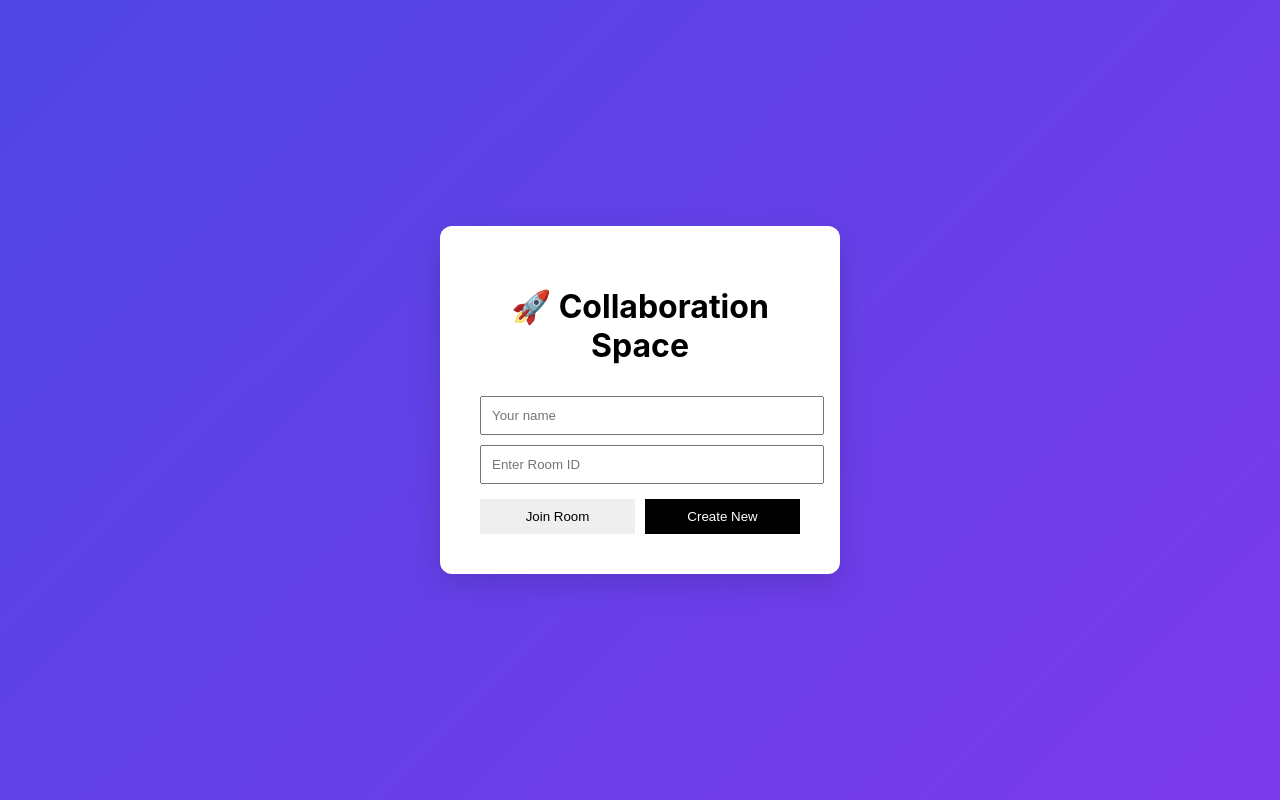
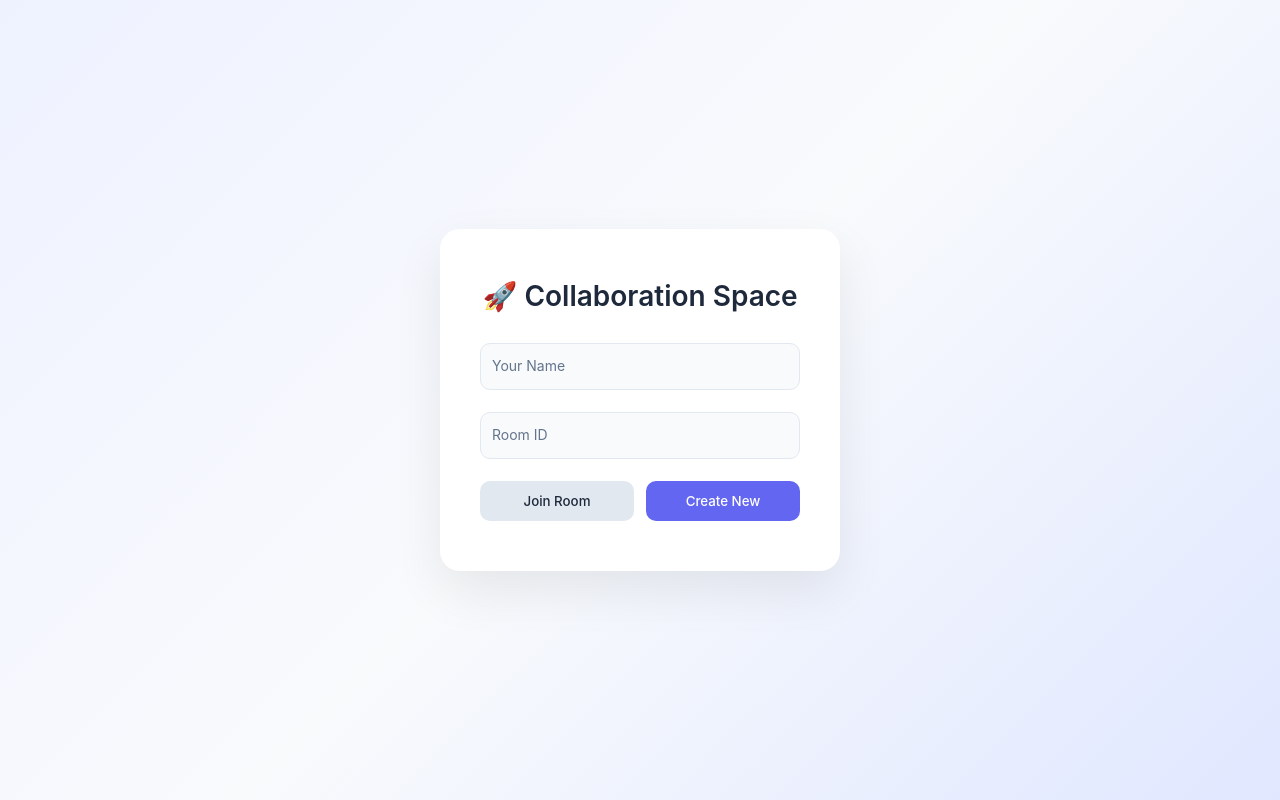
Before and after one commit to prateekgb123/REAL-TIME-COLLABORATION-TOOL, a React (Create React App) app in the folder frontend/: page / in a window 1280 px wide. Built offline with nearby package versions, Linux system fonts and the light colour scheme; no server answers.

Commit message:
improved the css

```diff
--- a/frontend/src/App.css
+++ b/frontend/src/App.css
@@ -1,85 +1,179 @@
+/* RESET */
+* {
+  box-sizing: border-box;
+  margin: 0;
+  padding: 0;
+  font-family: "Inter", sans-serif;
+}
+
 body {
   margin: 0;
-  font-family: Inter, sans-serif;
+  min-height: 100vh;
+  background: linear-gradient(135deg, #eef2ff, #f8fafc, #e0e7ff);
 }
 
-/* JOIN PAGE */
-.joinPage {
-  height: 100vh;
-  display: flex;
-  justify-content: center;
-  align-items: center;
-  background: linear-gradient(135deg, #4f46e5, #7c3aed);
+
+/* LIGHT CARD */
+.joinCard {
+  background: white;
+  border-radius: 20px;
+  padding: 50px 40px;
+  width: 400px;
+  text-align: center;
+  box-shadow: 0 20px 50px rgba(0, 0, 0, 0.08);
+  transition: 0.3s ease;
 }
 
-.joinCard {
-  background: white;
-  padding: 40px;
-  border-radius: 12px;
-  width: 320px;
-  text-align: center;
-  box-shadow: 0 10px 30px rgba(0, 0, 0, 0.15);
+.joinCard:hover {
+  transform: translateY(-6px);
+  box-shadow: 0 30px 70px rgba(0, 0, 0, 0.12);
 }
 
-.joinCard input {
-  width: 100%;
-  padding: 10px;
-  margin-top: 10px;
+/* TITLE */
+.joinCard h1 {
+  font-size: 28px;
+  font-weight: 600;
+  margin-bottom: 30px;
+  color: #1e293b;
 }
 
+/* INPUT WRAPPER */
+.inputGroup {
+  position: relative;
+  margin-bottom: 22px;
+}
+
+.inputGroup input {
+  width: 100%;
+  padding: 14px 12px;
+  border-radius: 10px;
+  border: 1px solid #e2e8f0;
+  outline: none;
+  font-size: 14px;
+  background: #f8fafc;
+  transition: 0.2s ease;
+}
+
+.inputGroup input:focus {
+  border-color: #6366f1;
+  background: white;
+}
+
+.inputGroup label {
+  position: absolute;
+  left: 12px;
+  top: 14px;
+  font-size: 14px;
+  color: #64748b;
+  pointer-events: none;
+  transition: 0.2s ease;
+  background: transparent;
+}
+
+.inputGroup input:focus + label,
+.inputGroup input:not(:placeholder-shown) + label {
+  top: -8px;
+  left: 8px;
+  font-size: 11px;
+  background: white;
+  padding: 2px 6px;
+  border-radius: 6px;
+  color: #6366f1;
+}
+
+/* BUTTONS */
 .btns {
-  margin-top: 15px;
   display: flex;
-  gap: 10px;
+  gap: 12px;
+  margin-top: 20px;
 }
 
 .btns button {
   flex: 1;
-  padding: 10px;
+  padding: 12px;
+  border-radius: 10px;
   border: none;
+  font-weight: 500;
   cursor: pointer;
+  transition: 0.3s ease;
 }
 
-.create {
-  background: black;
+.joinBtn {
+  background: #e2e8f0;
+  color: #1e293b;
+}
+
+.joinBtn:hover {
+  background: #cbd5e1;
+}
+
+.createBtn {
+  background: #6366f1;
   color: white;
 }
 
-/* EDITOR */
-.editorLayout {
-  height: 100vh;
+.createBtn:hover {
+  background: #4f46e5;
+  transform: scale(1.05);
+}
+/* WRAPPER */
+.editorWrapper {
+  min-height: 100vh;
   display: flex;
   flex-direction: column;
+  background: #f3f4f6;
 }
 
-.header {
-  height: 60px;
-  padding: 0 20px;
-  background: white;
-  border-bottom: 1px solid #ddd;
+/* HEADER */
+.editorHeader {
+  height: 56px;
+  background: rgb(162, 217, 166);
+  color: #111827;
   display: flex;
   justify-content: space-between;
   align-items: center;
+  padding: 0 40px;
+  font-size: 14px;
+  font-weight: 500;
+  border-bottom: 1px solid #e5e7eb;
 }
 
-.editorContainer {
+/* BODY */
+.editorBody {
   flex: 1;
-  padding: 20px;
+  display: flex;
+  justify-content: center;
+  padding: 30px 20px;
 }
 
-.avatar {
-  width: 32px;
-  height: 32px;
-  border-radius: 50%;
-  background: #4f46e5;
-  color: white;
-  display: inline-flex;
+/* DOCUMENT CONTAINER */
+.editorContainer {
+  width: 95%;
+  max-width: 1400px;   /* 🔥 wider */
+  background: white;
+  border-radius: 16px;
+  box-shadow: 0 20px 50px rgba(0,0,0,0.06);
+  padding: 30px;
+}
+
+/* QUILL HEIGHT FIX */
+.ql-container {
+  min-height: 600px;  /* 🔥 taller */
+  border-radius: 8px;
+}
+
+.ql-toolbar {
+  border-radius: 8px 8px 0 0;
+}
+
+.ql-editor {
+  font-size: 16px;
+  line-height: 1.7;
+}
+
+.joinPage {
+  min-height: 100vh;
+  display: flex;
   justify-content: center;
   align-items: center;
-  margin-left: 6px;
 }
-.error {
-  color: red;
-  font-size: 14px;
-  margin-top: 8px;
-}
--- a/frontend/src/components/Editor.js
+++ b/frontend/src/components/Editor.js
@@ -43,38 +43,30 @@ export default function Editor({ roomId, username }) {
   if (!loaded) return <p style={{ padding: 20 }}>Loading document...</p>;
 
 return (
-    <div style={{ height: "100vh", display: "flex", flexDirection: "column" }}>
+  <div className="editorWrapper">
 
     {/* HEADER */}
-      <div
-        style={{
-          height: "60px",
-          background: "#111",
-          color: "white",
-          display: "flex",
-          alignItems: "center",
-          justifyContent: "space-between",
-          padding: "0 20px"
-        }}
-      >
+    <div className="editorHeader">
       <div>
-          <strong>Room:</strong> {roomId}
+        <strong>Room ID:</strong> {roomId}
       </div>
-
       <div>
         <strong>User:</strong> {username}
       </div>
     </div>
 
-      {/* EDITOR */}
-      <div style={{ flex: 1 }}>
+    {/* EDITOR AREA */}
+    <div className="editorBody">
+      <div className="editorContainer">
         <ReactQuill
           value={value}
           onChange={handleChange}
           theme="snow"
-          style={{ height: "100%" }}
         />
       </div>
     </div>
+
+  </div>
 );
+
 }
--- a/frontend/src/components/Join.js
+++ b/frontend/src/components/Join.js
@@ -26,23 +26,37 @@ export default function Join() {
     <div className="joinCard">
   <h1>🚀 Collaboration Space</h1>
 
+  <div className="inputGroup">
     <input
-          placeholder="Your name"
+      type="text"
+      placeholder=" "
+      value={username}
       onChange={(e) => setUsername(e.target.value)}
     />
+    <label>Your Name</label>
+  </div>
 
+  <div className="inputGroup">
     <input
-          placeholder="Enter Room ID"
+      type="text"
+      placeholder=" "
+      value={room}
       onChange={(e) => setRoom(e.target.value)}
     />
+    <label>Room ID</label>
+  </div>
 
   <div className="btns">
-          <button onClick={handleJoin}>Join Room</button>
-          <button className="create" onClick={handleCreate}>
+    <button className="joinBtn" onClick={handleJoin}>
+      Join Room
+    </button>
+
+    <button className="createBtn" onClick={handleCreate}>
       Create New
     </button>
   </div>
 </div>
+
     </div>
   );
 }
```
Lines whose indentation alone changed are shown as unchanged.
